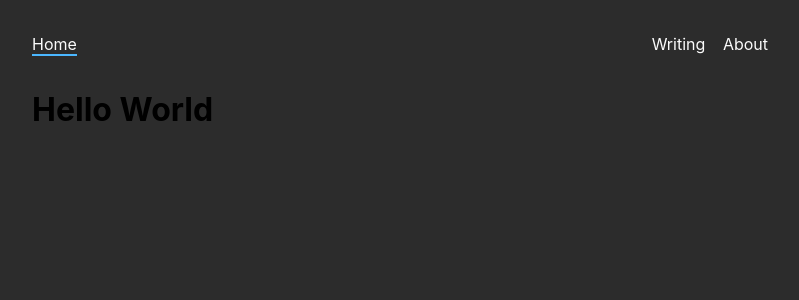
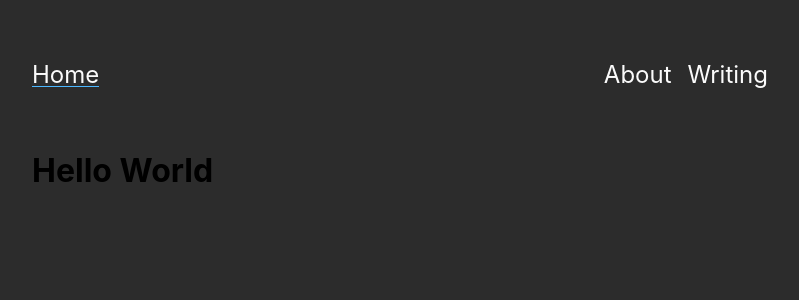
Before and after one commit to eneskutlay/next-notion-blog, a Next.js app: page / in a window 1280 px wide. Shown: the top 300 px of the page, without its empty margins (240-1039 px from the left). Built offline with nearby package versions, Linux system fonts and the light colour scheme.

Commit message:
Large size update

```diff
--- a/components/Navbar.js
+++ b/components/Navbar.js
@@ -8,11 +8,11 @@ export default function Navbar() {
         <a className={styles.home}>Home</a>
       </Link>
       <div className={styles.links}>
+        <Link activeClassName={styles.activeLinks} href="/about">
+          <a className={styles.about}>About</a>
+        </Link>
         <Link activeClassName={styles.activeLinks} href="/writing">
           <a className={styles.writing}>Writing</a>
-        </Link>
-        <Link activeClassName={styles.activeLinks} href="/about">
-          <a className={styles.about}>About</a>
         </Link>
       </div>
     </div>
--- a/components/Navbar.module.css
+++ b/components/Navbar.module.css
@@ -1,19 +1,31 @@
 .navbar {
   margin-top: 34px;
-  margin-bottom: 34px;
+  margin-bottom: 32px;
   display: flex;
   justify-content: space-between;
   color: #fbfbfb;
 }
 
-.writing {
+.about {
   margin: 1.1rem;
 }
 
-.about {
+.writing {
   margin: 1.1rem 0;
 }
 
 .activeLinks {
-  border-bottom: 2px solid #4bb7ff;
+  border-bottom: 1px solid #4bb7ff;
 }
+
+@media only screen and (min-width: 780px) {
+  .navbar {
+    margin-top: 64px;
+    margin-bottom: 64px;
+    font-size: 1.5rem;
+    line-height: 1.4rem;
+  }
+  .about {
+    margin: 0 1rem;
+  }
+}
--- a/styles/Writing.module.css
+++ b/styles/Writing.module.css
@@ -21,3 +21,10 @@
   opacity: 1;
   margin-top: 2.5px;
 }
+
+
+@media only screen and (min-width: 780px) {
+  .root {
+    font-size: 1.2rem;
+  }
+}
```
